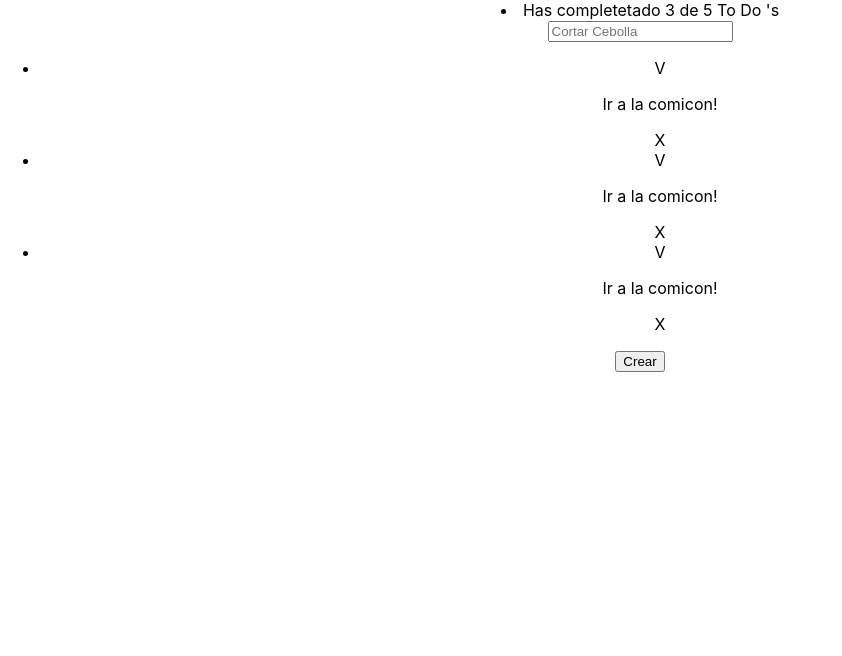
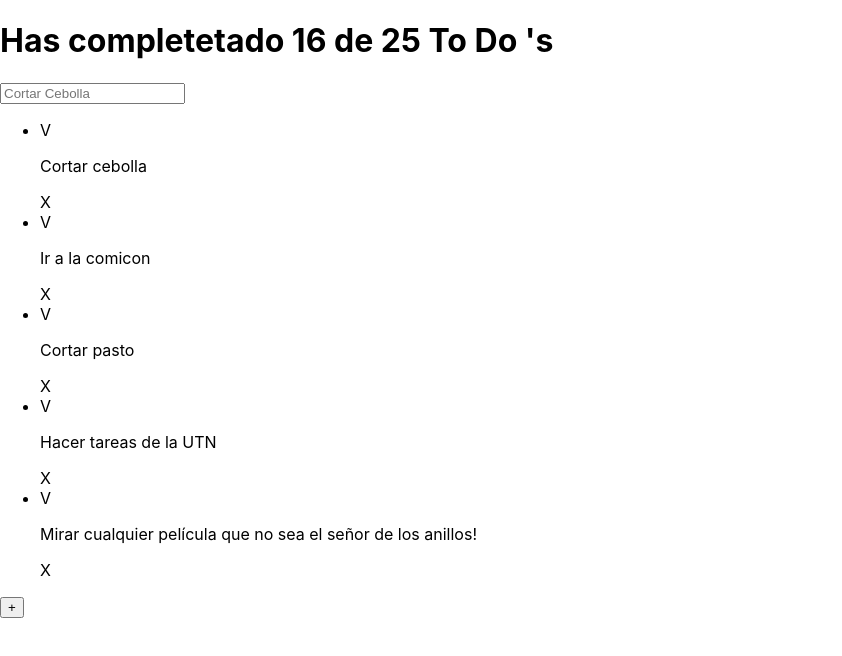
Before and after one commit to platzi/curso-react-intro, a React (Create React App) app: page / in a window 1280 px wide. Shown: the top 656 px of the page, without its empty margins (0-842 px from the left). Built offline with nearby package versions, Linux system fonts and the light colour scheme.

Commit message:
Clase 5 del Curso de React.js

```diff
--- a/src/App.js
+++ b/src/App.js
@@ -4,21 +4,28 @@ import { TodoList } from './TodoList';
 import { TodoItems } from './TodoItem';
 import { CreateTodoButton } from './CreateTodobutton';
 import './App.css';
+import React from 'react';
+
+const defaultTodos = [
+  {text: "Cortar cebolla", completed: false},
+  {text: "Ir a la comicon", completed: true},
+  {text: "Cortar pasto", completed: false},
+  {text: "Hacer tareas de la UTN", completed: true},
+  {text: "Mirar cualquier película que no sea el señor de los anillos!", completed: false},
+];
 
 function App() {
   return (
-    <div className="App">
-      <TodoCounter />
+    <React.Fragment>
+      <TodoCounter completed={16} total={25}/>
       <TodoSearch />
 
       <TodoList>
-        <TodoItems />
-        <TodoItems />
-        <TodoItems />
+        {defaultTodos.map(todo => <TodoItems key={todo.text} text={todo.text} completed={todo.completed} />)}
       </TodoList>
 
       <CreateTodoButton />
-    </div>
+    </React.Fragment>
   );
 }
 
--- a/src/CreateTodobutton.js
+++ b/src/CreateTodobutton.js
@@ -1,6 +1,6 @@
 function CreateTodoButton() {
     return (
-        <button>Crear</button>
+        <button>+</button>
     );
 };
 
--- a/src/TodoCounter.js
+++ b/src/TodoCounter.js
@@ -1,8 +1,8 @@
-function TodoCounter() {
+function TodoCounter({ total, completed }) {
     return (
-        <li>
-            Has completetado 3 de 5 To Do 's
-        </li>
+        <h1>
+            Has completetado {completed} de {total} To Do 's
+        </h1>
     );
 };
 
--- a/src/TodoItem.js
+++ b/src/TodoItem.js
@@ -1,8 +1,8 @@
-function TodoItems() {
+function TodoItems(props) {
     return (
       <li>
         <span>V</span>
-        <p>Ir a la comicon!</p>
+        <p>{props.text}</p>
         <span>X</span>
       </li>
     );
```
